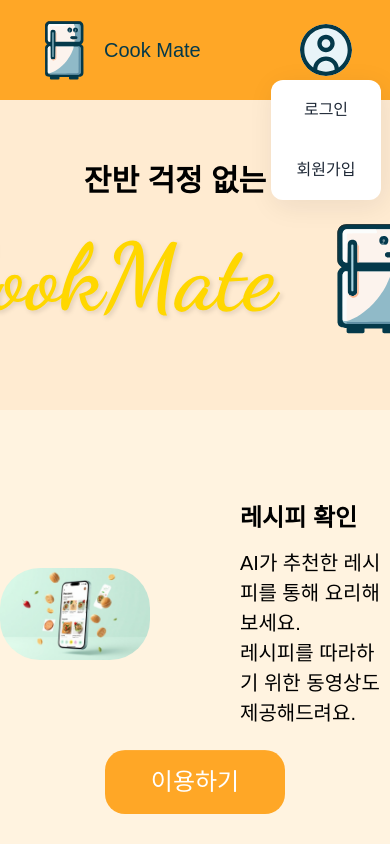
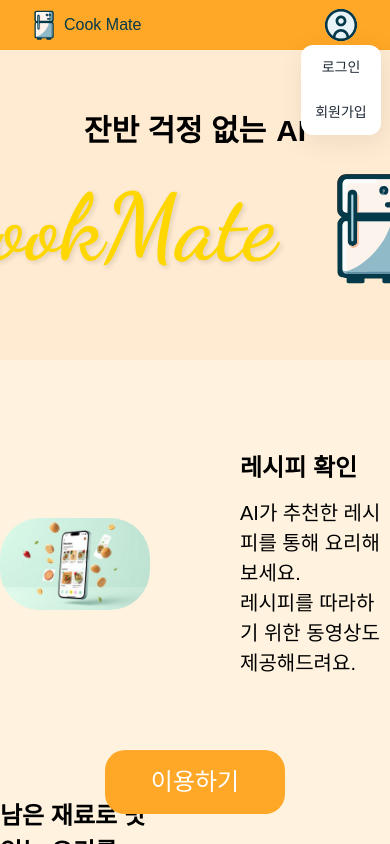
Before and after one commit to CookMate-AI/frontend, a Next.js app: page / in a window 390 px wide. Both pictures are taken after a click on the picture 326 px from the left and 50 px from the top of the page. Shown: the top 844 px of the page. Built offline with nearby package versions, Linux system fonts and the light colour scheme; a web font is replaced by a local one.

Commit message:
fix :  gnb 반응형 수정

```diff
--- a/src/components/common/Gnb/Dropdown/index.tsx
+++ b/src/components/common/Gnb/Dropdown/index.tsx
@@ -57,7 +57,7 @@ export default function Dropdown() {
     <>
       {token ? (
         <div
-          className="absolute left-1/2 top-70 z-10 flex h-120 w-110 -translate-x-1/2 transform flex-col rounded-12 bg-white shadow-md"
+          className="absolute left-1/2 top-45 z-10 flex h-90 w-80 -translate-x-1/2 transform flex-col rounded-12 bg-white shadow-md lg:top-70 lg:h-120 lg:w-110"
           ref={ref}
         >
           <button
@@ -65,7 +65,7 @@ export default function Dropdown() {
               closeDropdown();
               router.push('/mypage');
             }}
-            className="h-60 w-full rounded-t-12 text-16 text-gray-800 hover:bg-gray-200"
+            className="h-45 w-full rounded-t-12 text-14 text-gray-800 hover:bg-gray-200 lg:h-60 lg:text-16"
           >
             마이페이지
           </button>
@@ -74,14 +74,14 @@ export default function Dropdown() {
               closeDropdown();
               handleLogout();
             }}
-            className="h-60 w-full rounded-b-12 text-16 text-gray-800 hover:bg-gray-200"
+            className="h-45 w-full rounded-b-12 text-14 text-gray-800 hover:bg-gray-200 lg:h-60 lg:text-16"
           >
             로그아웃
           </button>
         </div>
       ) : (
         <div
-          className="absolute left-1/2 top-70 z-10 flex h-120 w-110 -translate-x-1/2 transform flex-col rounded-12 bg-white shadow-md"
+          className="absolute left-1/2 top-45 z-10 flex h-90 w-80 -translate-x-1/2 transform flex-col rounded-12 bg-white shadow-md lg:top-70 lg:h-120 lg:w-110"
           ref={ref}
         >
           <button
@@ -89,7 +89,7 @@ export default function Dropdown() {
               closeDropdown();
               router.push('/login');
             }}
-            className="h-60 w-full rounded-t-12 text-16 text-gray-800 hover:bg-gray-200"
+            className="h-45 w-full rounded-t-12 text-14 text-gray-800 hover:bg-gray-200 lg:h-60 lg:text-16"
           >
             로그인
           </button>
@@ -98,7 +98,7 @@ export default function Dropdown() {
               closeDropdown();
               router.push('/signup');
             }}
-            className="h-60 w-full rounded-b-12 text-16 text-gray-800 hover:bg-gray-200"
+            className="h-45 w-full rounded-b-12 text-14 text-gray-800 hover:bg-gray-200 lg:h-60 lg:text-16"
           >
             회원가입
           </button>
--- a/src/components/common/Gnb/index.tsx
+++ b/src/components/common/Gnb/index.tsx
@@ -12,22 +12,23 @@ export default function Gnb() {
   const isHideProfile = hideProfilePages.includes(router.pathname);
 
   return (
-    <div className="flex h-100 w-full items-center justify-between bg-orange-400 px-24 py-16">
+    <div className="flex h-50 w-full items-center justify-between bg-orange-400 px-24 py-16 lg:h-100">
       <div
-        className="flex cursor-pointer items-center justify-center text-20 text-navy"
+        className="flex cursor-pointer items-center justify-center text-16 lg:text-20 text-navy"
         onClick={() => router.push('/')}
       >
-        <Image src={'/icons/ic-logo.svg'} alt="logo" width={80} height={80} />
+        <div className="relative h-40 w-40 lg:h-80 lg:w-80">
+          <Image src={'/icons/ic-logo.svg'} alt="logo" fill className="object-contain" />
+        </div>
         <div>Cook Mate</div>
       </div>
       {!isHideProfile && (
-        <div className="relative">
+        <div className="relative h-50 w-50 lg:h-80 lg:w-80">
           <Image
             src={'/icons/ic-profile.svg'}
             alt="profile"
-            width={80}
-            height={80}
-            className="cursor-pointer"
+            fill
+            className="cursor-pointer object-contain"
             onClick={openDropdown}
           />
           <Dropdown />
```
